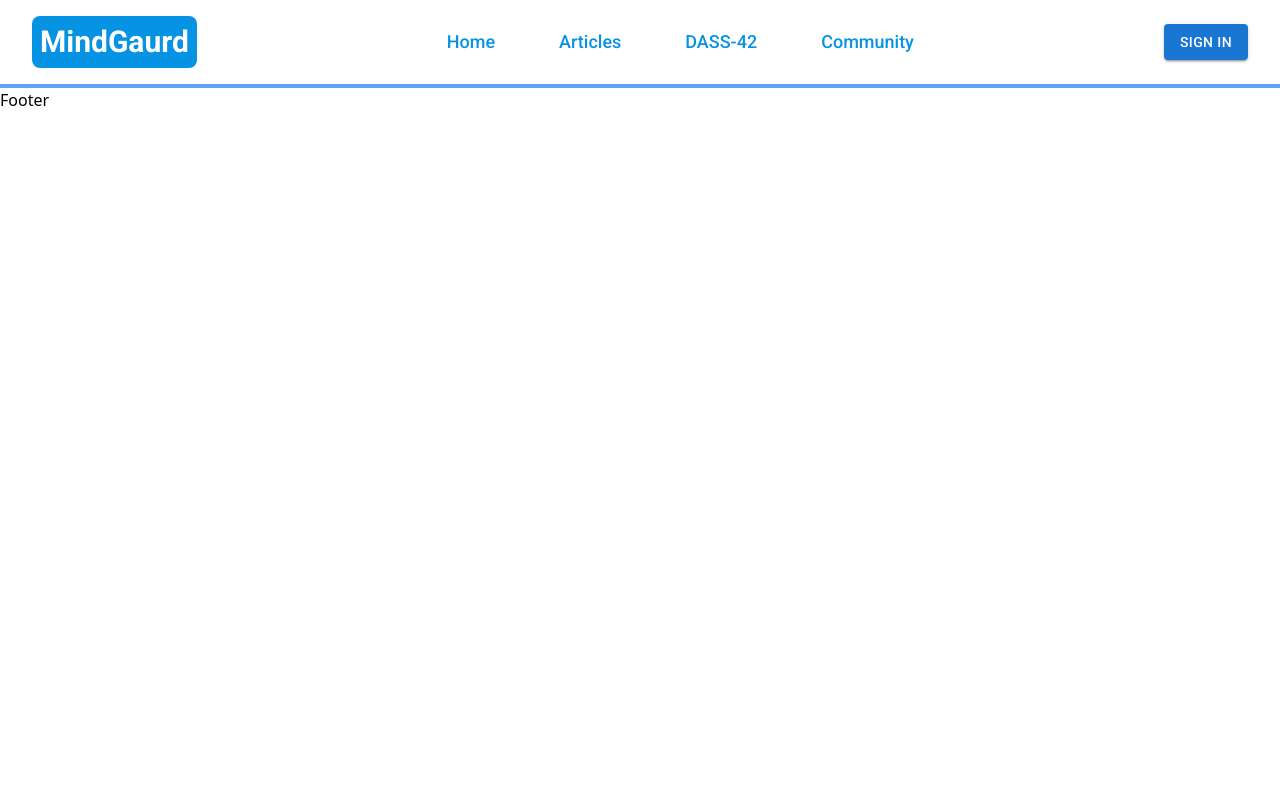
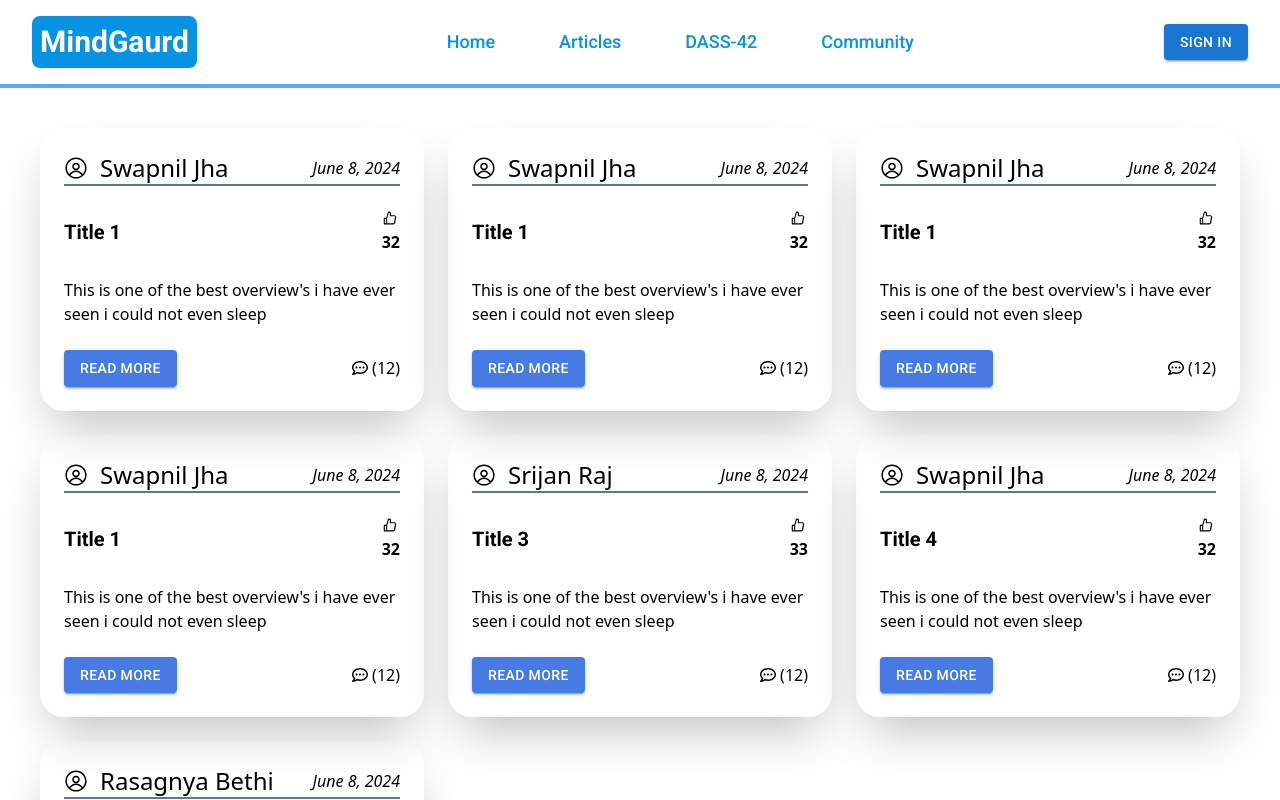
Before and after one commit to RampageousRJ/MindGuard, a React (Vite) app in the folder frontend/: page /community in a window 1280 px wide. Shown: the top 800 px of the page. Built offline with nearby package versions, Linux system fonts and the light colour scheme.

Commit message:
V1 UI for community page added

```diff
--- a/frontend/src/App.jsx
+++ b/frontend/src/App.jsx
@@ -8,6 +8,7 @@ import SignIn from './Pages/SignIn'
 import Footer from './Components/Footer'
 import Articles from './Pages/Articles'
 import Dass from './Pages/Dass'
+import Community from './Pages/Community'
 
 function App() {
   const [count, setCount] = useState(0)
@@ -22,6 +23,7 @@ function App() {
         <Route path='/signup' element={<SignUp />} />
         <Route path='/articles' element={<Articles />} />
         <Route path='/dass' element={<Dass />} />
+        <Route path='/community' element={<Community />} />
       </Routes>
       <Footer />
     </Router >
--- /dev/null
+++ b/frontend/src/Components/Story/Story.jsx
@@ -0,0 +1,50 @@
+import React from 'react'
+import { RxAvatar } from "react-icons/rx";
+import { AiOutlineLike } from "react-icons/ai";
+import { FaRegCommentDots } from "react-icons/fa";
+import './story.css'
+import { Button } from '@mui/material';
+
+function Story(props) {
+
+    const { name, overview, date, title, comments, likes } = props.story
+
+    return (
+        <div className='story min-h-64 w-96 flex flex-col gap-6 text-black p-6 shadow-2xl rounded-3xl'>
+            <section className='flex justify-between items-center border-b-2 border-slate-500'>
+                <div className='flex gap-3 items-center'>
+                    <RxAvatar
+                        className='text-2xl'
+                    />
+                    <h1 className='text-2xl'>{name}</h1>
+                </div>
+                <i>{date}</i>
+            </section>
+            <section className='flex justify-between items-center'>
+                <h1 className='text-xl roboto-bold'>{title}</h1>
+                <div className='flex flex-col gap-1'>
+                    <AiOutlineLike />
+                    <strong>{likes}</strong>
+                </div>
+            </section>
+            <p>{overview}</p>
+            <section className='flex items-center justify-between'>
+                <Button
+                    variant='contained'
+                    color='primary'
+                    sx={{
+                        backgroundColor: "#477be4"
+                    }}
+                >
+                    Read More
+                </Button>
+                <div className='flex gap-1 items-center'>
+                    <FaRegCommentDots />
+                    <p>{`(${comments})`}</p>
+                </div>
+            </section>
+        </div>
+    )
+}
+
+export default Story
--- /dev/null
+++ b/frontend/src/Pages/Community.jsx
@@ -0,0 +1,89 @@
+import React from 'react'
+import Story from '../Components/Story/Story'
+import { motion } from 'framer-motion'
+
+const stories = [
+    {
+        _id: 0,
+        name: "Swapnil Jha",
+        overview: "This is one of the best overview's i have ever seen i could not even sleep",
+        title: "Title 1",
+        likes: 32,
+        comments: 12,
+        date: "June 8, 2024"
+    },
+    {
+        _id: 1,
+        name: "Swapnil Jha",
+        overview: "This is one of the best overview's i have ever seen i could not even sleep",
+        title: "Title 1",
+        likes: 32,
+        comments: 12,
+        date: "June 8, 2024"
+    },
+    {
+        _id: 2,
+        name: "Swapnil Jha",
+        overview: "This is one of the best overview's i have ever seen i could not even sleep",
+        title: "Title 1",
+        likes: 32,
+        comments: 12,
+        date: "June 8, 2024"
+    },
+    {
+        _id: 3,
+        name: "Swapnil Jha",
+        overview: "This is one of the best overview's i have ever seen i could not even sleep",
+        title: "Title 1",
+        likes: 32,
+        comments: 12,
+        date: "June 8, 2024"
+    },
+    {
+        _id: 4,
+        name: "Srijan Raj",
+        overview: "This is one of the best overview's i have ever seen i could not even sleep",
+        title: "Title 3",
+        likes: 33,
+        comments: 12,
+        date: "June 8, 2024"
+    },
+    {
+        _id: 5,
+        name: "Swapnil Jha",
+        overview: "This is one of the best overview's i have ever seen i could not even sleep",
+        title: "Title 4",
+        likes: 32,
+        comments: 12,
+        date: "June 8, 2024"
+    },
+    {
+        _id: 6,
+        name: "Rasagnya Bethi",
+        overview: "This is one of the best overview's i have ever seen i could not even sleep",
+        title: "Title 5",
+        likes: 32,
+        comments: 12,
+        date: "June 8, 2024"
+    }
+]
+
+function Community() {
+    return (
+        <main className='grid grid-cols-1 md:grid-cols-2 lg:grid-cols-3 place-items-center p-10 gap-6'>
+            {
+                stories.map((story) => (
+                    <motion.div
+                        initial={{ opacity: 0 }}
+                        animate={{ opacity: 1 }}
+                        transition={{ delay: 0.5 * story._id }}
+                    >
+                        <Story key={story._id} story={story} />
+                    </motion.div>
+                ))
+            }
+        </main>
+    )
+}
+
+export default Community
--- a/frontend/src/Pages/Dass.jsx
+++ b/frontend/src/Pages/Dass.jsx
@@ -132,7 +132,7 @@ function Dass() {
                     >
                         Help?
                     </strong>
-                    <h3 className='text-4xl '>Question {questions[currIndex]._id}</h3>
+                    <h3 className='text-4xl '>Question {questions[currIndex]._id+1}</h3>
                     <p className='text-xl roboto-regular-italic'>
                         <motion.p
                             initial={{ opacity: 0, x: -100 }}
```
Also changed, not shown: frontend/src/Components/Story/story.css (added).
